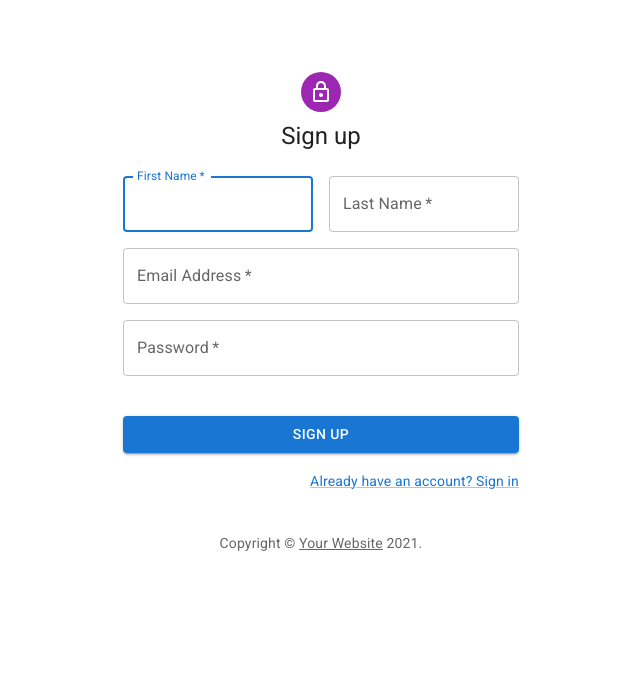
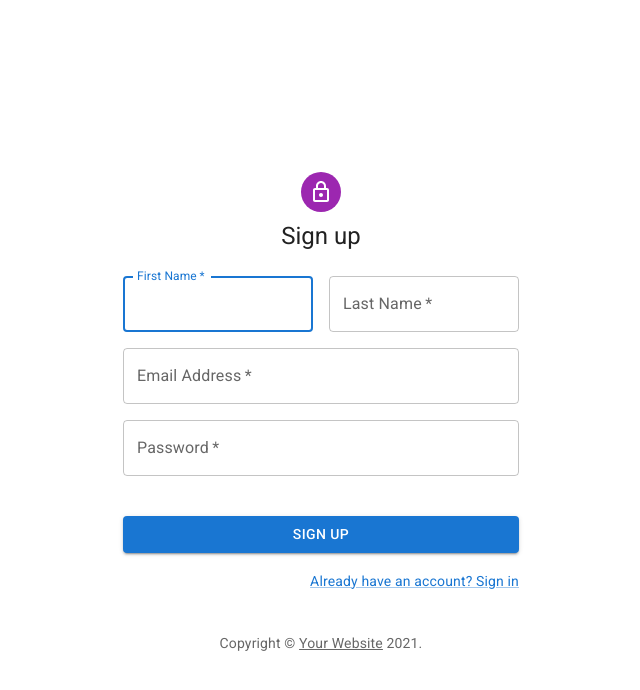
Before and after one commit to Jack-2077/Prattle, a React (Create React App) app in the folder prattle/: page /signup in a window 1280 px wide. Shown: the top 690 px of the page, without its empty margins (319-959 px from the left). Built offline with nearby package versions, Linux system fonts and the light colour scheme.

Commit message:
Add Transition Group package

```diff
--- a/prattle/package.json
+++ b/prattle/package.json
@@ -15,6 +15,7 @@
     "react-dom": "^17.0.2",
     "react-router-dom": "^5.3.0",
     "react-scripts": "4.0.3",
+    "react-transition-group": "^4.4.2",
     "web-vitals": "^1.1.2"
   },
   "scripts": {
--- a/prattle/src/App.css
+++ b/prattle/src/App.css
@@ -2,37 +2,27 @@
   text-align: center;
 }
 
-.App-logo {
-  height: 40vmin;
-  pointer-events: none;
+.page {
+  position: absolute;
+  top: 100px;
+  left: 0;
+  right: 0;
+}
+.fade-appear .fade-enter {
+  opacity: 0;
+  z-index: 1;
 }
 
-@media (prefers-reduced-motion: no-preference) {
-  .App-logo {
-    animation: App-logo-spin infinite 20s linear;
-  }
+.fade-appear-active .fade-enter.fade-enter-active {
+  opacity: 1;
+  transition: opacity 100ms linear 150ms;
 }
 
-.App-header {
-  background-color: #282c34;
-  min-height: 100vh;
-  display: flex;
-  flex-direction: column;
-  align-items: center;
-  justify-content: center;
-  font-size: calc(10px + 2vmin);
-  color: white;
+.fade-exit {
+  opacity: 1;
 }
 
-.App-link {
-  color: #61dafb;
+.fade-exit.fade-exit-active {
+  opacity: 0;
+  transition: opacity 150ms linear;
 }
-
-@keyframes App-logo-spin {
-  from {
-    transform: rotate(0deg);
-  }
-  to {
-    transform: rotate(360deg);
-  }
-}
--- a/prattle/src/App.js
+++ b/prattle/src/App.js
@@ -4,20 +4,28 @@ import About from './pages/About';
 import Error from './pages/Error';
 import SignUp from './components/LoginPage/SignUp';
 import SignIn from './components/LoginPage/SignIn';
-import { BrowserRouter, Route, Switch } from 'react-router-dom';
+import { Route, Switch, useLocation } from 'react-router-dom';
+import { TransitionGroup, CSSTransition } from 'react-transition-group';
 
 function App() {
+  const location = useLocation();
   return (
-    <div>
-      <BrowserRouter>
-        <Switch>
-          <Route path='/' component={Home} exact />
-          <Route path='/about' component={About} exact />
-          <Route path='/signin' component={SignIn} exact />
-          <Route path='/signup' component={SignUp} exact />
-          <Route component={Error} />
-        </Switch>
-      </BrowserRouter>
+    <div className='page'>
+      <Route
+        render={() => (
+          <TransitionGroup>
+            <CSSTransition key={location.key} timeout={300} classNames='fade'>
+              <Switch location={location}>
+                <Route path='/' component={Home} exact />
+                <Route path='/about' component={About} />
+                <Route path='/signin' component={SignIn} />
+                <Route path='/signup' component={SignUp} />
+                <Route component={Error} />
+              </Switch>
+            </CSSTransition>
+          </TransitionGroup>
+        )}
+      />
     </div>
   );
 }
--- a/prattle/src/components/LoginPage/SignIn.js
+++ b/prattle/src/components/LoginPage/SignIn.js
@@ -2,8 +2,6 @@ import Avatar from '@mui/material/Avatar';
 import Button from '@mui/material/Button';
 import CssBaseline from '@mui/material/CssBaseline';
 import TextField from '@mui/material/TextField';
-import FormControlLabel from '@mui/material/FormControlLabel';
-import Checkbox from '@mui/material/Checkbox';
 import Link from '@mui/material/Link';
 import Grid from '@mui/material/Grid';
 import Box from '@mui/material/Box';
--- a/prattle/src/components/LoginPage/SignUp.js
+++ b/prattle/src/components/LoginPage/SignUp.js
@@ -2,8 +2,6 @@ import Avatar from '@mui/material/Avatar';
 import Button from '@mui/material/Button';
 import CssBaseline from '@mui/material/CssBaseline';
 import TextField from '@mui/material/TextField';
-import FormControlLabel from '@mui/material/FormControlLabel';
-import Checkbox from '@mui/material/Checkbox';
 import Link from '@mui/material/Link';
 import Grid from '@mui/material/Grid';
 import Box from '@mui/material/Box';
@@ -13,7 +11,6 @@ import Container from '@mui/material/Container';
 import { createTheme, ThemeProvider } from '@mui/material/styles';
 
 import { Link as RouterLink } from 'react-router-dom';
-import { TransitionGroup, CSSTransititon } from 'react-transition-group';
 
 function Copyright(props) {
   return (
--- a/prattle/src/index.js
+++ b/prattle/src/index.js
@@ -2,10 +2,11 @@ import React from 'react';
 import ReactDOM from 'react-dom';
 import './index.css';
 import App from './App';
+import { BrowserRouter } from 'react-router-dom';
 
 ReactDOM.render(
-  <React.StrictMode>
+  <BrowserRouter>
     <App />
-  </React.StrictMode>,
+  </BrowserRouter>,
   document.getElementById('root')
 );
```
Also changed, not shown: 1 other file (tests, documents, lock files or other folders).
